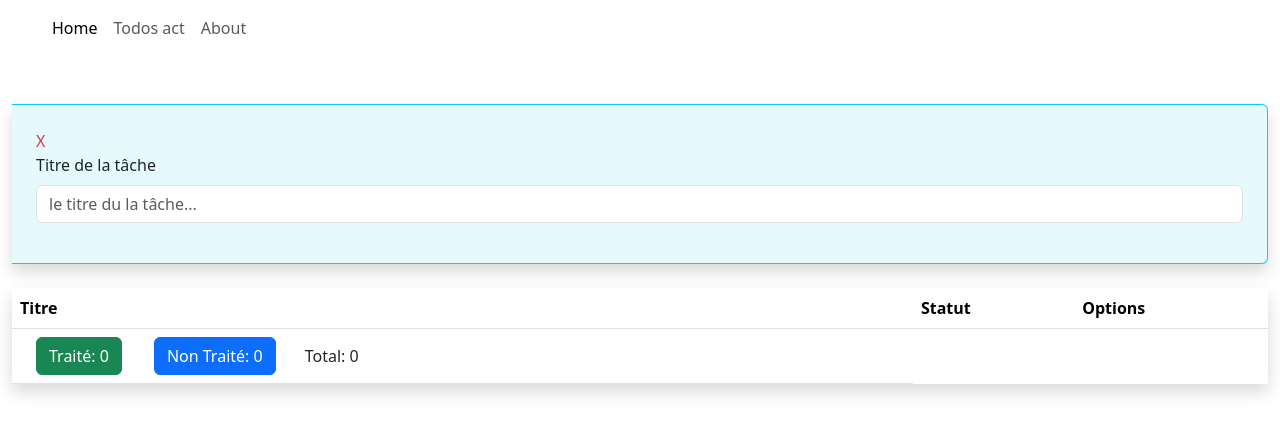
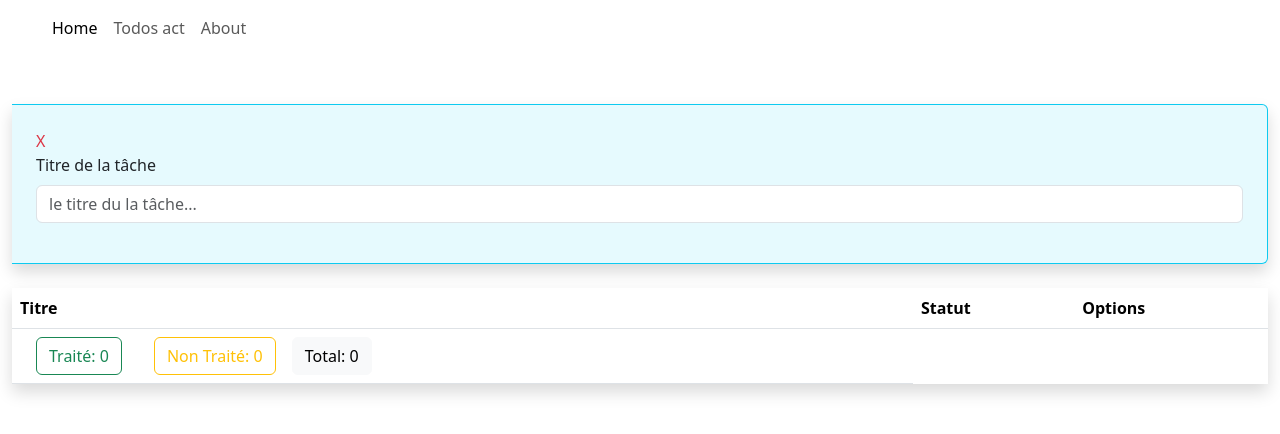
Before and after one commit to bamosguinley/todoApp-angular, an Angular app: page / in a window 1280 px wide. Shown: the top 434 px of the page. Built offline with nearby package versions, Linux system fonts and the light colour scheme.

Commit message:
add stats

```diff
--- a/src/app/services/todo-crud.service.ts
+++ b/src/app/services/todo-crud.service.ts
@@ -23,6 +23,7 @@ export class TodoCrudService implements Crud {
       });
     }
     this.nombre = this.todos.length;
+
   }
   getTodos(): Todo[] {
     return this.todos;
--- a/src/app/todo-list/todo-list.component.html
+++ b/src/app/todo-list/todo-list.component.html
@@ -29,11 +29,12 @@
       <td>{{ todo.isDone ? "Términé" : "En cours" }}</td>
       <td>
         <button
-          class="btn btn-primary mx-2"
+          class="btn  mx-2"
+          [ngClass]="!todo.isEditable?'btn-primary':'btn-success'"
           *ngIf="!todo.isDone || todo.isEditable"
           (click)="updateTodo(todo)"
         >
-          Update</button
+          {{todo.isEditable?"Confirmer":"Modifier"}}</button
         ><button class="btn btn-danger" (click)="deleteTodo(todo)">
           <svg
             xmlns="http://www.w3.org/2000/svg"
@@ -53,11 +54,12 @@
   </tbody>
   <tfoot>
     <tr>
-        <td>
-            <button class="btn btn-success mx-3" (click)="showDone()">Traité{{ ': '+ doneNomber}}</button>
-            <button class="btn btn-primary mx-3" (click)="showNotDone() ">Non Traité{{': '+unDoneNumber}}</button>
-            <button class="btn" (click)=" showAll()">Total{{': '+nombre}} </button>
+        <td class="bg-subtle">
+            <button class="btn  btn btn-outline-success mx-3" (click)="showDone()">Traité: {{showDone()}}</button>
+            <button class="btn btn-outline-warning mx-3" (click)="showNotDone()">Non Traité: {{showNotDone()}}</button>
+            <button class="btn  btn-light" (click)=" showAll()">Total: {{showAll()}} </button>
         </td>
+
     </tr>
   </tfoot>
 </table>
--- a/src/app/todo-list/todo-list.component.ts
+++ b/src/app/todo-list/todo-list.component.ts
@@ -10,31 +10,31 @@ import { of } from 'rxjs';
 })
 export class TodoListComponent {
   todos: Todo[] = [];
-  nombre: number = 0;
+  nombre!: number;
   doneNomber: number = 0;
   unDoneNumber: number = 0;
-  constructor(private crudService: TodoCrudService) { }
+  constructor(private crudService: TodoCrudService) {}
   ngOnInit() {
     this.todos = this.crudService.getTodos();
     this.nombre = this.crudService.nombre;
   }
   deleteTodo(todo: Todo) {
-    this.crudService.deleteTodo(todo.id)
+    this.crudService.deleteTodo(todo.id);
     this.todos = this.crudService.getTodos();
   }
-  updateTodo(todo:Todo) {
+  updateTodo(todo: Todo) {
     this.crudService.updateTodo(todo);
   }
   showDone() {
-    this.todos = this.crudService.getTodos().filter((t) => t.isDone === true)
-    this.doneNomber = this.todos.length;
+    this.todos = this.crudService.getTodos().filter((t) => t.isDone === true);
+   return this.doneNomber = this.todos.length;
   }
   showNotDone() {
     this.todos = this.crudService.getTodos().filter((t) => t.isDone !== true);
-    this.unDoneNumber = this.todos.length;
+   return this.unDoneNumber = this.todos.length;
   }
   showAll() {
     this.todos = this.crudService.getTodos();
-    this.nombre = this.todos.length;
+    return this.nombre = this.todos.length;
   }
 }
```
